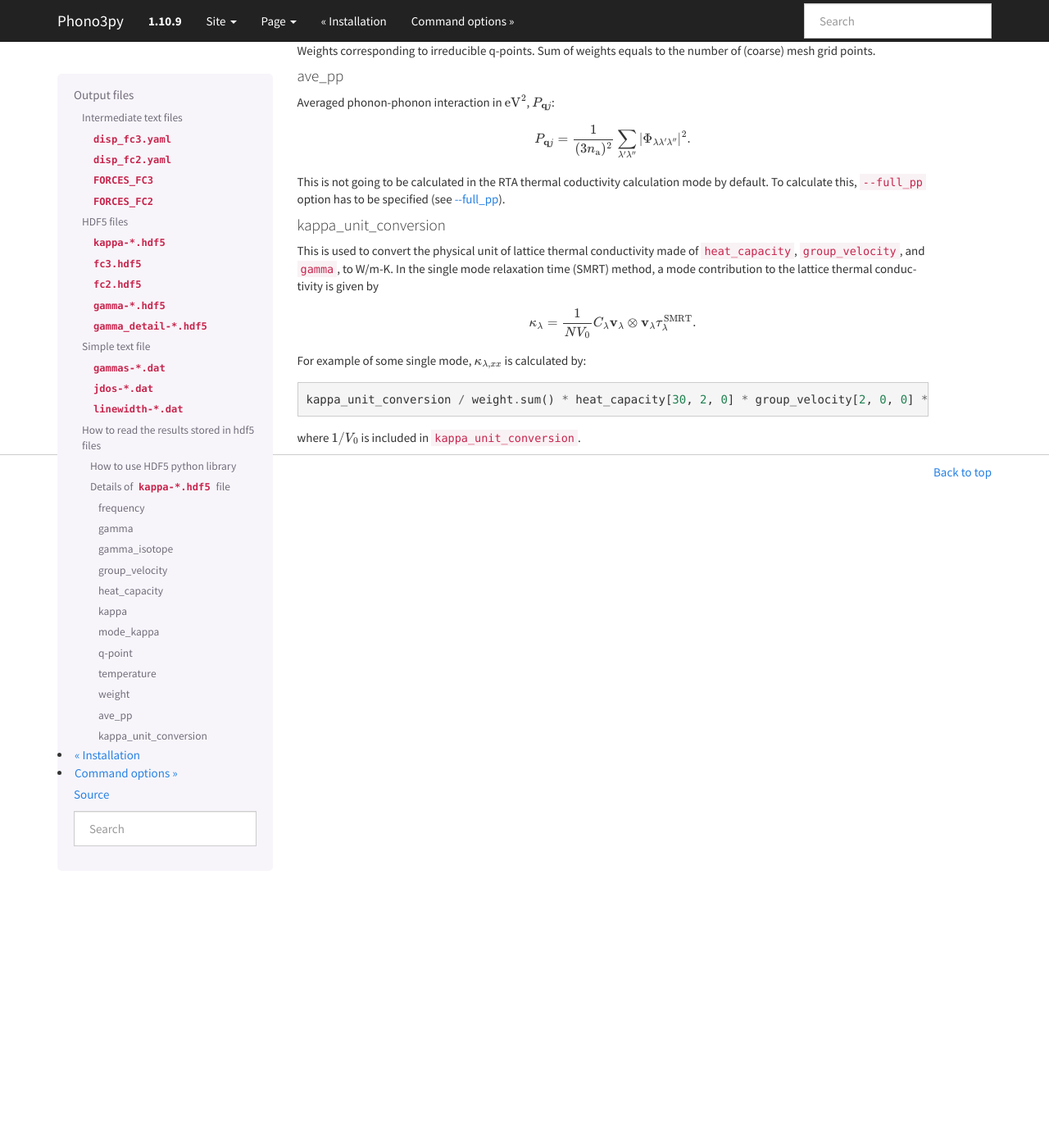
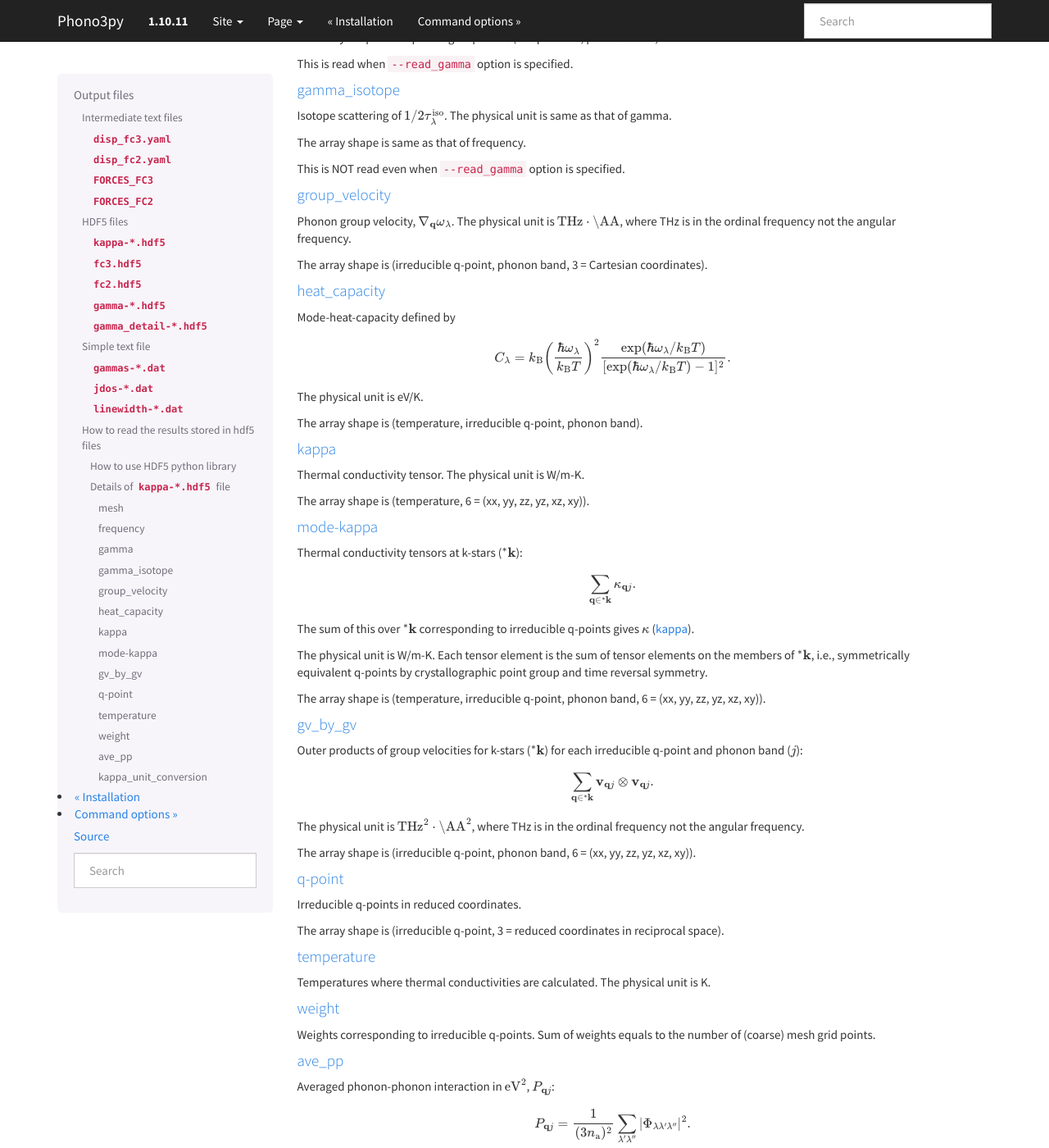
Before and after one commit to phonopy/phono3py, a Sphinx documentation site: the page built from doc/output-files.rst, in a window 1280 px wide and 1400 px high, scrolled down 3919 px. Shown: the whole window at 82% size. Built offline with Sphinx 7.4.7, drawn with Linux system fonts in a browser that asks for light colours; formulas are drawn with MathJax 3; some of the changed text lies outside the part shown.

Commit message:
Minor update of document

```diff
--- a/doc/auxiliary-tools.rst
+++ b/doc/auxiliary-tools.rst
@@ -18,9 +18,9 @@ calculated.
    % kaccum --mesh="11 11 11" --pa="0 1/2 1/2 1/2 0 1/2 1/2 1/2 0" \
      POSCAR-unitcell kappa-m111111.hdf5 |tee kaccum.dat
 
-``--mesh`` option is mandatory and ``--pa`` option is optional. The
-first and second arguments are the unit cell and ``kappa-***.hdf5`` files,
-respectively.
+``--mesh`` option is mandatory before version 1.10.11 and ``--pa``
+option is optional. The first and second arguments are the unit cell
+and ``kappa-***.hdf5`` files, respectively.
 
 The format of the output is as follows: The first column gives
 frequency, and the second to seventh columns give the accumulated
--- a/doc/conf.py
+++ b/doc/conf.py
@@ -49,9 +49,9 @@ copyright = u'2015, Atsushi Togo'
 # built documents.
 #
 # The short X.Y version.
-version = '1.10.9'
+version = '1.10.11'
 # The full version, including alpha/beta/rc tags.
-release = '1.10.9'
+release = '1.10.11'
 
 # The language for content autogenerated by Sphinx. Refer to documentation
 # for a list of supported languages.
--- a/doc/output-files.rst
+++ b/doc/output-files.rst
@@ -112,8 +116,11 @@ conductivity calculation is loaded and thermal conductivity tensor at
    [u'frequency',
     u'gamma',
     u'group_velocity',
+    u'gv_by_gv',
     u'heat_capacity',
     u'kappa',
+    u'kappa_unit_conversion',
+    u'mesh',
     u'mode_kappa',
     u'qpoint',
     u'temperature',
@@ -177,17 +184,27 @@ memorize the option ``--nac`` was used.
 Currently ``kappa-*.hdf5`` file (not for the specific grid points)
 contains the properties shown below.
 
+mesh
+~~~~
+
+(Versions 1.10.11 or later)
+
+The numbers of mesh points for reciprocal space sampling along
+reciprocal axes, :math:`a^*, b^*, c^*`
+
 frequency
 ~~~~~~~~~
 
-Phonon frequencies. The physical unit is THz (without :math:`2\pi`)
+Phonon frequencies. The physical unit is THz, where THz
+is in the ordinal frequency not the angular frequency.
 
 The array shape is (irreducible q-point, phonon band).
 
 gamma
 ~~~~~
-Imaginary part of self energy. The physical unit is THz
-(without :math:`2\pi`).
+
+Imaginary part of self energy. The physical unit is THz, where THz
+is in the ordinal frequency not the angular frequency.
 
 The array shape for all grid-points (irreducible q-points) is
 (temperature, irreducible q-point, phonon band).
@@ -211,8 +228,8 @@ group_velocity
 ~~~~~~~~~~~~~~
 
 Phonon group velocity, :math:`\nabla_\mathbf{q}\omega_\lambda`. The
-physical unit is :math:`\text{THz}\cdot\text{\AA}` (without
-:math:`2\pi`).
+physical unit is :math:`\text{THz}\cdot\text{\AA}`, where THz
+is in the ordinal frequency not the angular frequency.
 
 The array shape is (irreducible q-point, phonon band, 3 = Cartesian coordinates).
 
@@ -232,6 +249,8 @@ The physical unit is eV/K.
 
 The array shape is (temperature, irreducible q-point, phonon band).
 
+.. _output_kappa:
+
 kappa
 ~~~~~
 
@@ -239,16 +258,46 @@ Thermal conductivity tensor. The physical unit is W/m-K.
 
 The array shape is (temperature, 6 = (xx, yy, zz, yz, xz, xy)).
 
-mode_kappa
+.. _output_mode_kappa:
+
+mode-kappa
 ~~~~~~~~~~
 
-Thermal conductivity tensor at k-star. The physical unit is
-W/m-K. Each tensor element is the sum of tensor elements on the
-members of the k-star, i.e., equivalent q-points by crystallographic
-point group and time reversal symmetry.
+Thermal conductivity tensors at k-stars (:math:`{}^*\mathbf{k}`):
+
+.. math::
+
+   \sum_{\mathbf{q} \in {}^*\mathbf{k}} \kappa_{\mathbf{q}j}.
+
+The sum of this over :math:`{}^*\mathbf{k}` corresponding to
+irreducible q-points gives :math:`\kappa` (:ref:`output_kappa`).
+
+The physical unit is W/m-K. Each tensor element is the sum of tensor
+elements on the members of :math:`{}^*\mathbf{k}`, i.e., symmetrically
+equivalent q-points by crystallographic point group and time reversal
+symmetry.
 
 The array shape is (temperature, irreducible q-point, phonon band, 6 =
 (xx, yy, zz, yz, xz, xy)).
+
+gv_by_gv
+~~~~~~~~~
+
+Outer products of group velocities for k-stars
+(:math:`{}^*\mathbf{k}`) for each irreducible q-point and phonon band
+(:math:`j`):
+
+.. math::
+
+   \sum_{\mathbf{q} \in {}^*\mathbf{k}} \mathbf{v}_{\mathbf{q}j} \otimes
+   \mathbf{v}_{\mathbf{q}j}.
+
+The physical unit is
+:math:`\text{THz}^2\cdot\text{\AA}^2`, where THz is in the
+ordinal frequency not the angular frequency.
+
+The array shape is (irreducible q-point, phonon band, 6 = (xx, yy, zz,
+yz, xz, xy)).
 
 q-point
 ~~~~~~~
@@ -300,6 +349,12 @@ a mode contribution to the lattice thermal conductivity is given by
 
 For example of some single mode, :math:`\kappa_{\lambda,{xx}}` is calculated by::
 
-   kappa_unit_conversion / weight.sum() * heat_capacity[30, 2, 0] * group_velocity[2, 0, 0] ** 2 / (2 * gamma[30, 2, 0])
+   kappa_unit_conversion / weight.sum() * heat_capacity[30, 2, 0] *
+   group_velocity[2, 0, 0] ** 2 / (2 * gamma[30, 2, 0])
 
 where :math:`1/V_0` is included in ``kappa_unit_conversion``.
+Similary mode-kappa (defined at :ref:`output_mode_kappa`) is
+calculated by::
+
+   kappa_unit_conversion / weight.sum() * heat_capacity[30, 2, 0] *
+   gv_by_gv[2, 0] / (2 * gamma[30, 2, 0])
```
Also changed, not shown: other parts of doc/output-files.rst (+6 -2 lines).
